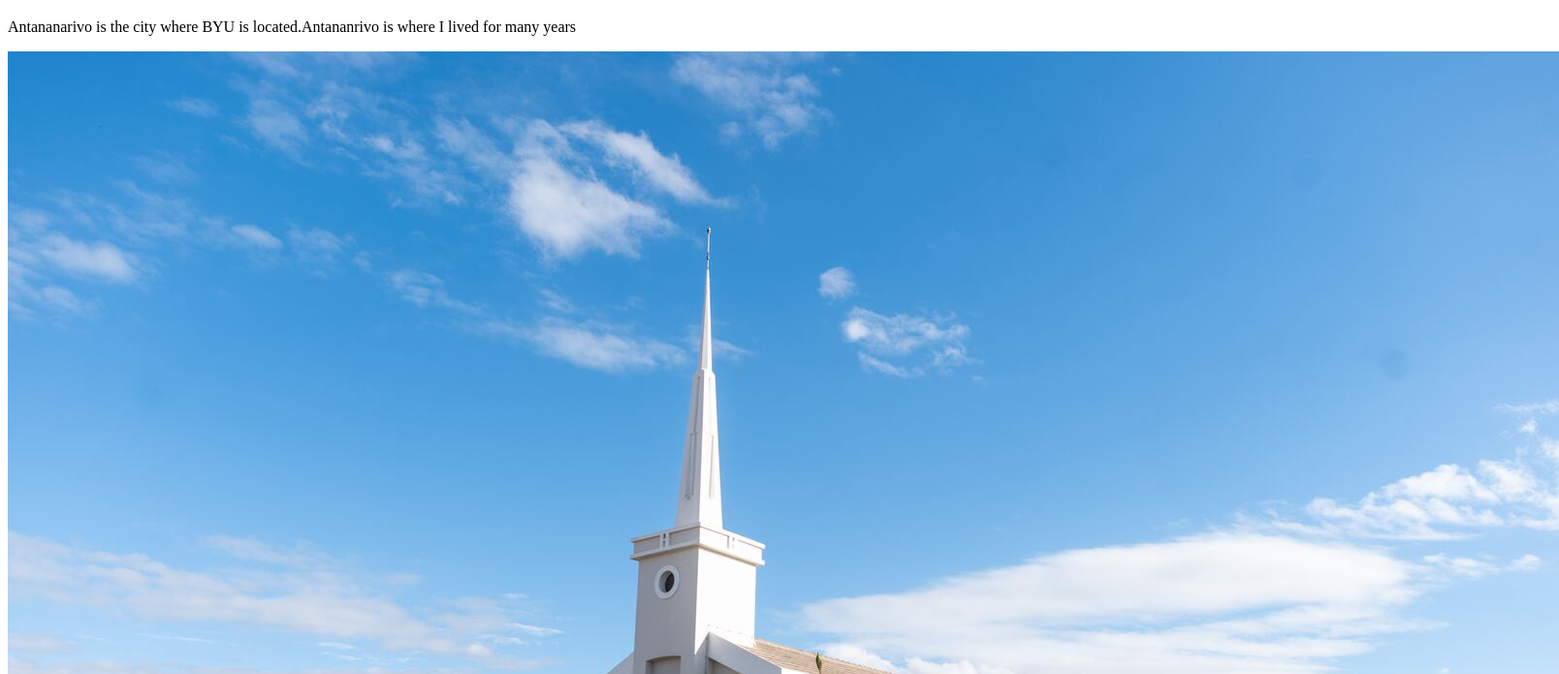
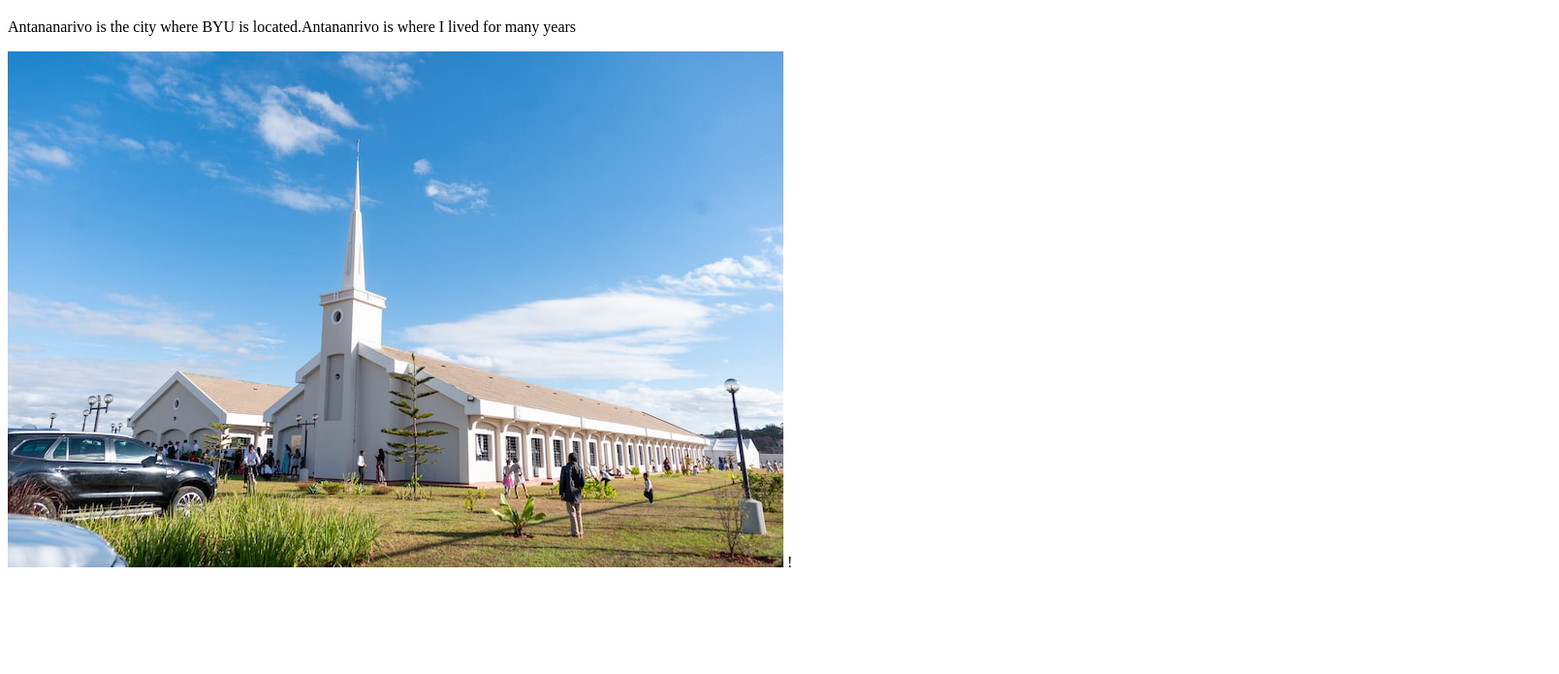
Before and after one commit to Mirindra-dev/wdd130, a plain HTML site: page week01/favorite-city.html in a window 1280 px wide. Shown: the part 61-756 px from the top of the page at 97% size, 1608 px wide, since content can reach past the window. Drawn offline with Linux system fonts and the light colour scheme.

Commit message:
Add favorite-city.html and image

```diff
--- a/week01/favorite-city.html
+++ b/week01/favorite-city.html
@@ -10,7 +10,7 @@
 <body>
     <h1>Antananarivo</h1>
     <p>Antananarivo is the city where BYU is located.Antananrivo is where I lived for many years</p>
-    <img src="images/byu-campus.jpg">
+    <img src="images/byu-campus-small.jpg">
 </body>
 
 </html>
```
Also changed, not shown: week01/images/byu-campus-small.jpg (added).
